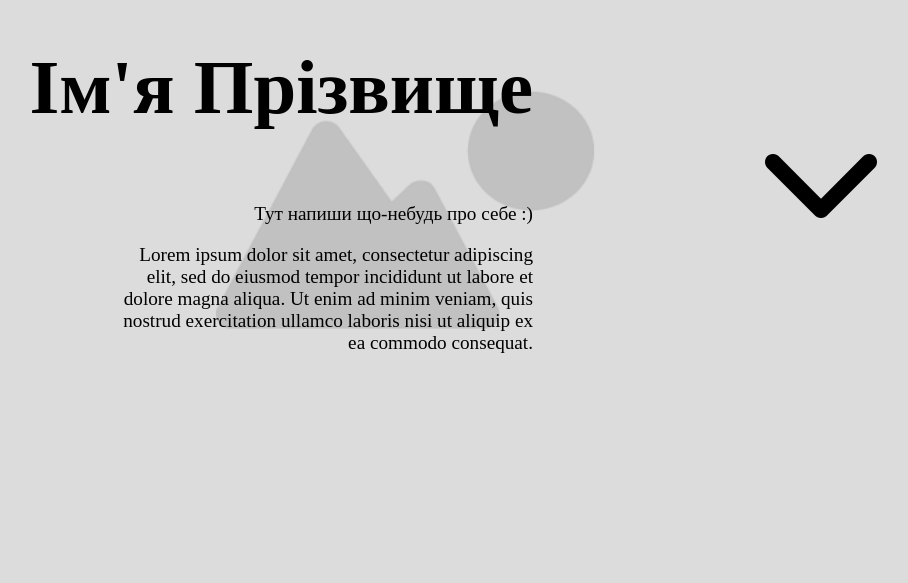
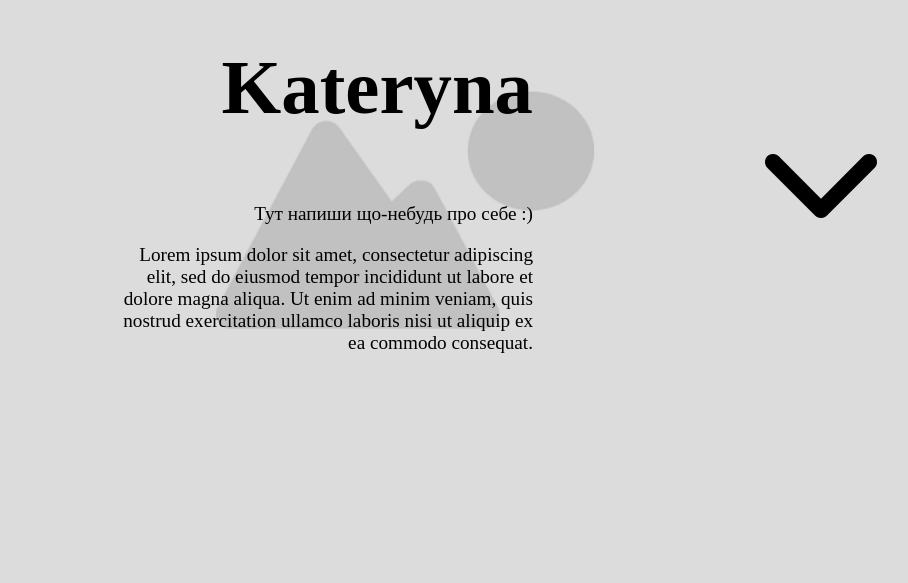
Before and after one commit to je-swy/test-6, a plain HTML site: page index.html in a window 1280 px wide. Shown: the part 217-800 px from the top of the page, without its empty margins (235-1143 px from the left). Drawn offline with Linux system fonts and the light colour scheme.

Commit message:
Add name

```diff
--- a/index.html
+++ b/index.html
@@ -9,7 +9,7 @@
 <body>
     <header>
         <div class="header_left">
-            <h1>Ім'я Прізвище</h1>
+            <h1>Kateryna</h1>
             <div class="bio">
                 <p>Тут напиши що-небудь про себе :)</p>
                 <p>Lorem ipsum dolor sit amet, consectetur adipiscing elit, sed do eiusmod tempor incididunt ut labore et dolore magna aliqua. Ut enim ad minim veniam, quis nostrud exercitation ullamco laboris nisi ut aliquip ex ea commodo consequat.</p>
```
